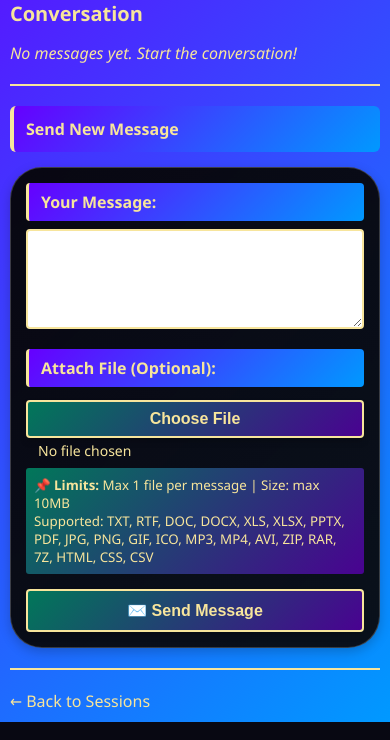
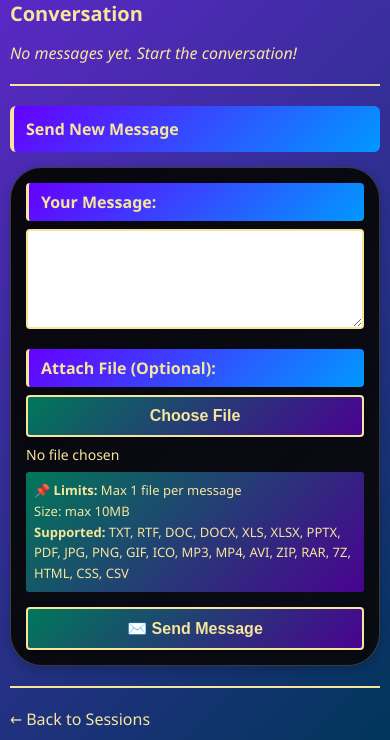
Before and after one commit to Robert2K/chatbot_hub, a Django app: template chatbot_hub/chat/templates/chat/session_detail.html in a window 390 px wide. Shown: the part 241-981 px from the top of the page. Run offline with Django 5.2, Linux system fonts and the light colour scheme; the template is opened without the code that fills it, so the values that code supplies are empty.

Commit message:
fixed the UI & UX in chatboxes and infoboxes, in mobile (tablet) view.

```diff
--- a/chatbot_hub/chat/static/css/style.css
+++ b/chatbot_hub/chat/static/css/style.css
@@ -10,7 +10,7 @@
 
 body {
     font-family: 'Segoe UI', Tahoma, Geneva, Verdana, sans-serif;
-    background: linear-gradient(135deg, #6600FF 0%, #0099FF 100%);
+    background: linear-gradient(135deg, #6e25dc 0%, #01365a 100%);
     min-height: 100vh;
     padding: 20px;
     color: rgb(247, 229, 156);
--- a/chatbot_hub/chat/templates/chat/session_detail.html
+++ b/chatbot_hub/chat/templates/chat/session_detail.html
@@ -45,6 +45,42 @@
             color: rgb(247, 229, 156);
             vertical-align: middle;
             font-size: 14px;
+        }
+
+        /* File limits container: responsive design for mobile */
+        .file-limits-box {
+            display: block;
+            margin-top: 8px;
+            color: rgb(247, 229, 156);
+            background: linear-gradient(135deg, #017759 0%, #490291 100%);
+            padding: 10px;
+            border-radius: 3px;
+            word-wrap: break-word;
+            overflow-wrap: break-word;
+            font-size: 14px;
+            line-height: 1.6;
+        }
+
+        /* Mobile responsive: stack elements vertically */
+        @media (max-width: 480px) {
+            #file-custom-button {
+                display: block;
+                width: 100%;
+                margin-top: 8px;
+                padding: 10px;
+            }
+
+            #file-status {
+                display: block;
+                margin-left: 0;
+                margin-top: 8px;
+                word-wrap: break-word;
+            }
+
+            .file-limits-box {
+                padding: 8px;
+                font-size: 13px;
+            }
         }
     </style>
 
@@ -167,10 +203,11 @@
             <!-- File status (inline): displays "No file chosen" or selected filename in English -->
             <span id="file-status">No file chosen</span>
             <!-- File upload limits and supported formats: multi-line display for readability -->
-            <small style="display: block; margin-top: 8px; color: rgb(247, 229, 156); background: linear-gradient(135deg, #017759 0%, #490291 100%); padding: 8px; border-radius: 3px;">
-                📌 <strong>Limits:</strong> Max 1 file per message | Size: max 10MB<br>
-                Supported: TXT, RTF, DOC, DOCX, XLS, XLSX, PPTX, PDF, JPG, PNG, GIF, ICO, MP3, MP4, AVI, ZIP, RAR, 7Z, HTML, CSS, CSV
-            </small>
+            <div class="file-limits-box">
+                📌 <strong>Limits:</strong> Max 1 file per message<br>
+                Size: max 10MB<br>
+                <strong>Supported:</strong> TXT, RTF, DOC, DOCX, XLS, XLSX, PPTX, PDF, JPG, PNG, GIF, ICO, MP3, MP4, AVI, ZIP, RAR, 7Z, HTML, CSS, CSV
+            </div>
         </div>
 
         <button
```
Also changed, not shown: chatbot_hub/chat/templates/chat/home.html (+4 -4 lines), 4 other files.
